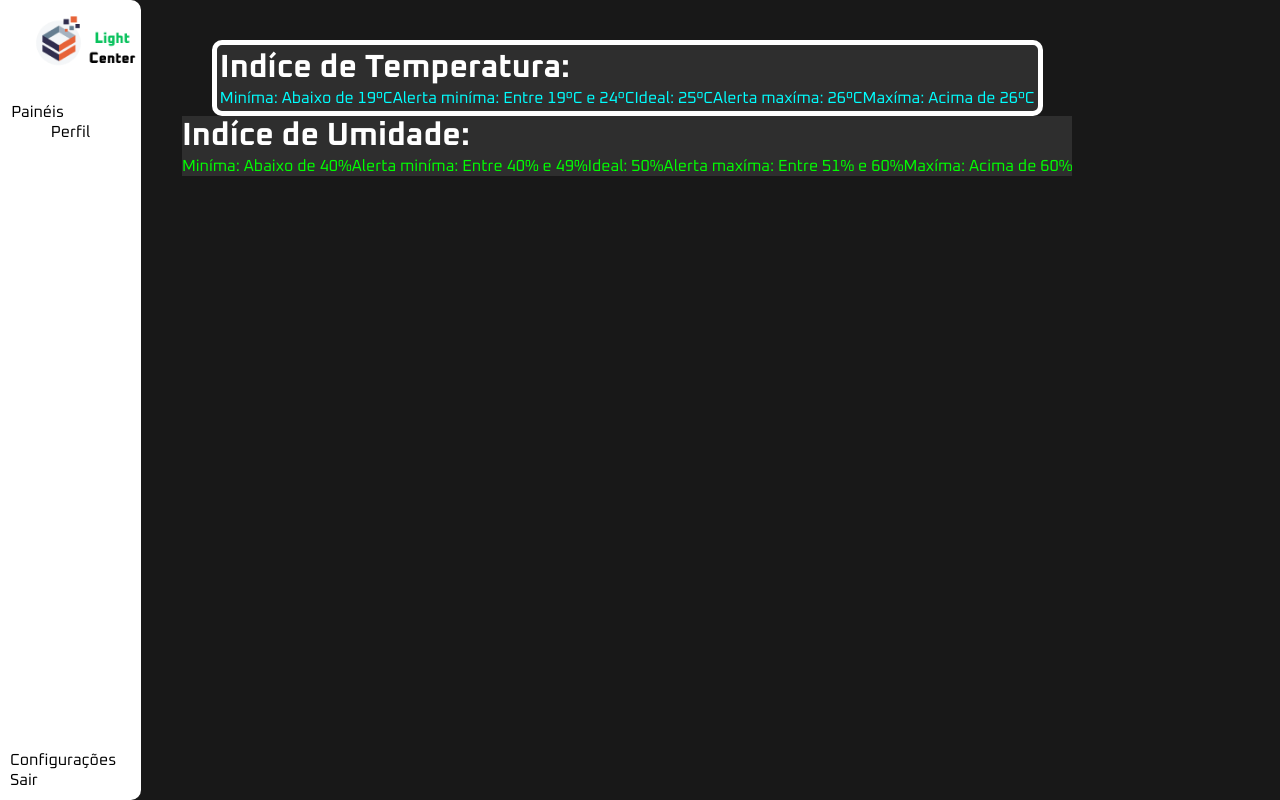
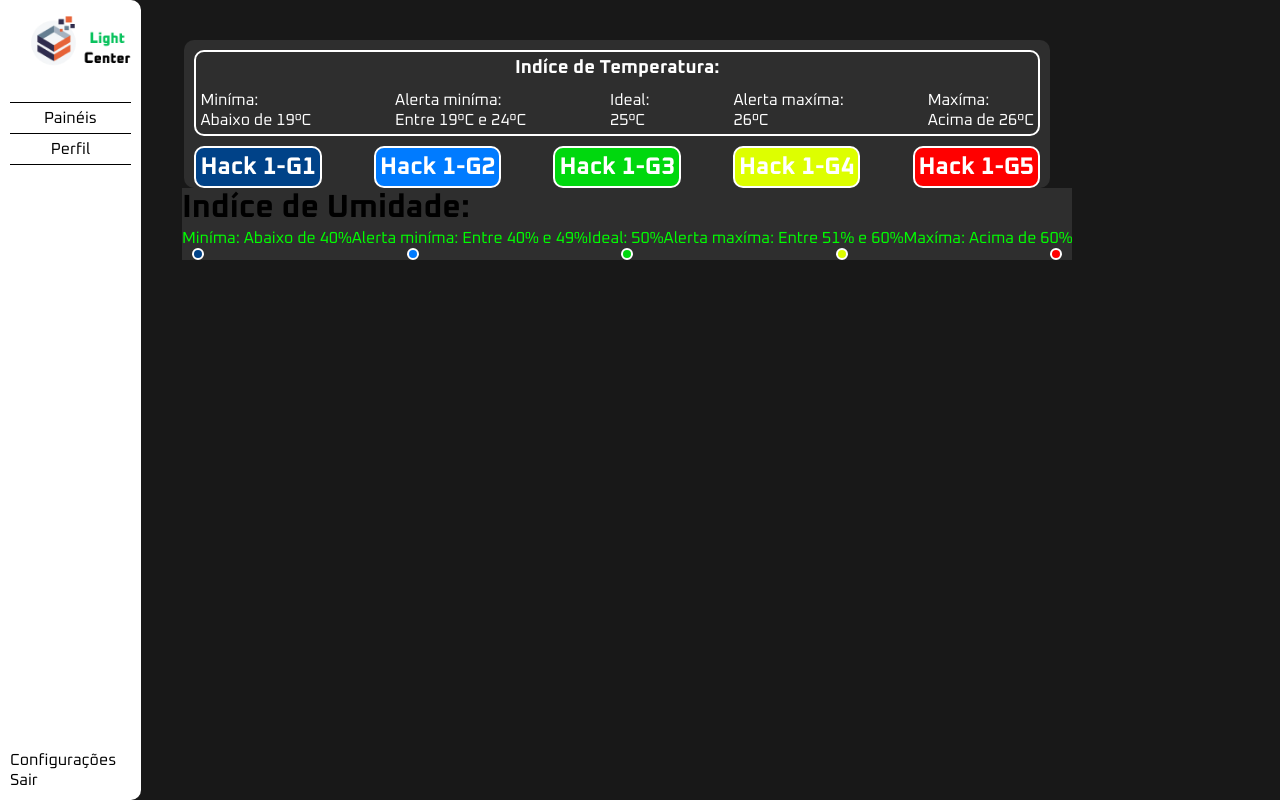
Before and after one commit to Emerald-Corporate/Emerald-Website, a website: page Front-End/Emerald_acessos/site/public/Dashboard/LightCenter.html in a window 1280 px wide. Drawn offline with Linux system fonts and the light colour scheme.

Commit message:
Ajustes nas kpis e navbar da dashboard

```diff
--- a/Front-End/Emerald_acessos/site/public/Dashboard/LightCenter.html
+++ b/Front-End/Emerald_acessos/site/public/Dashboard/LightCenter.html
@@ -16,7 +16,7 @@
             <img src="Group 38.png" alt="">
             <ul>
                 <li class="painel">Painéis</li>
-                <li class="perfil">Perfil</li>
+                <li class="perfil" style="border-top:1px solid black ;">Perfil</li>
             </ul>
         </div>
 
@@ -35,35 +35,35 @@
             <div class="temperatura">
                 <div class="indi_temp">
                     <div class="legenda_temp">
-                        <h1>Indíce de Temperatura:</h1>
+                        <h3>Indíce de Temperatura:</h3>
                         <ul>
-                            <li>Miníma: Abaixo de 19ºC</li>
-                            <li>Alerta miníma: Entre 19ºC e 24ºC</li>
-                            <li>Ideal: 25ºC</li>
-                            <li>Alerta maxíma: 26ºC</li>
-                            <li>Maxíma: Acima de 26ºC</li>
+                            <li>Miníma:<br>Abaixo de 19ºC</li>
+                            <li>Alerta miníma:<br> Entre 19ºC e 24ºC</li>
+                            <li>Ideal: <br> 25ºC</li>
+                            <li>Alerta maxíma: <br> 26ºC</li>
+                            <li>Maxíma: <br> Acima de 26ºC</li>
                         </ul>
                     </div>
 
                     <div class="kpi">
                         <div class="k1">
-
+                            <h2>Hack 1-G1</h2>
                         </div>
 
                         <div class="k2">
-
+                            <h2>Hack 1-G2</h2>
                         </div>
 
                         <div class="k3">
-
+                            <h2>Hack 1-G3</h2>
                         </div>
 
                         <div class="k4">
-
+                            <h2>Hack 1-G4</h2>
                         </div>
 
                         <div class="k5">
-
+                            <h2>Hack 1-G5</h2>
                         </div>
                     </div>
                 </div>
--- a/Front-End/Emerald_acessos/site/public/Dashboard/style_lightcenter.css
+++ b/Front-End/Emerald_acessos/site/public/Dashboard/style_lightcenter.css
@@ -43,6 +43,7 @@ html {
 .navegacao{
     display: flex;
     flex-direction: column;
+    align-items: center;
 }
 
 .navegacao img{
@@ -55,6 +56,19 @@ html {
     flex-direction: column;
     align-items: center;
     border-radius: #181818;
+    width: 100%;
+    border-top: 1px solid black;
+    border-bottom: 1px solid black;
+}
+
+.navegacao li{
+    display: flex;
+    flex-direction: column;
+    align-items: center;
+    padding: 5px 0px 5px 0px;
+    width: 100%;
+    cursor: pointer;
+
 }
 
 .botoes{
@@ -67,7 +81,7 @@ html {
     width: 98%;
 }
 
-.painel h1{
+.painel h3{
     color: #FFFFFF;
 }
 
@@ -81,24 +95,41 @@ html {
     flex-direction: row;
 }
 
+
 .indi_temp{
+    width: 69%;
     background-color: #2E2E2E;
-    border: 5px solid white;
     border-radius: 10px;
-    padding: 3px;
+    margin-right: 20px;
+
 }
 
 .indi_umi{
     background-color: #2E2E2E;
 }
 
+.legenda_temp{
+    display: flex;
+    flex-direction: column;
+    align-items: center;
+    border: 2px solid white;
+    border-radius: 10px;
+    padding: 4px;
+    margin: 10px;
+}
+
 .legenda_temp ul{
-    list-style: none;
+
     display: flex;
     flex-direction: row;
-    color: aqua;
+    justify-content: space-between;
+    padding: 10px 0px 0px 0px;
+    width: 100%;
+    color: rgb(255, 255, 255);
+    list-style: none;
 
 }
+
 
 .grafi_temp{
     background-color: #2E2E2E;
@@ -120,3 +151,47 @@ html {
 .grafi_umi{
     background-color: red;
 }
+
+.kpi{
+    display: flex;
+    flex-direction: row;
+    justify-content: space-between;
+    margin-left: 10px;
+    margin-right: 10px;
+    color: white;
+}
+
+.k1{
+    padding: 4px;
+    background-color: rgb(0, 66, 136);
+    border: 2px solid rgb(255, 255, 255);
+    border-radius: 10px;
+}
+
+.k2{
+    padding: 4px;
+    background-color: rgb(0, 123, 255);
+    border: 2px solid white;
+    border-radius: 10px;
+}
+
+.k3{
+    padding: 4px;
+    background-color: rgb(0, 216, 14);
+    border: 2px solid white;
+    border-radius: 10px;
+}
+
+.k4{
+    padding: 4px;
+    background-color: rgb(221, 255, 0);
+    border: 2px solid white;
+    border-radius: 10px;
+}
+
+.k5{
+    padding: 4px;
+    background-color: rgb(255, 0, 0);
+    border: 2px solid white;
+    border-radius: 10px;
+}
```
